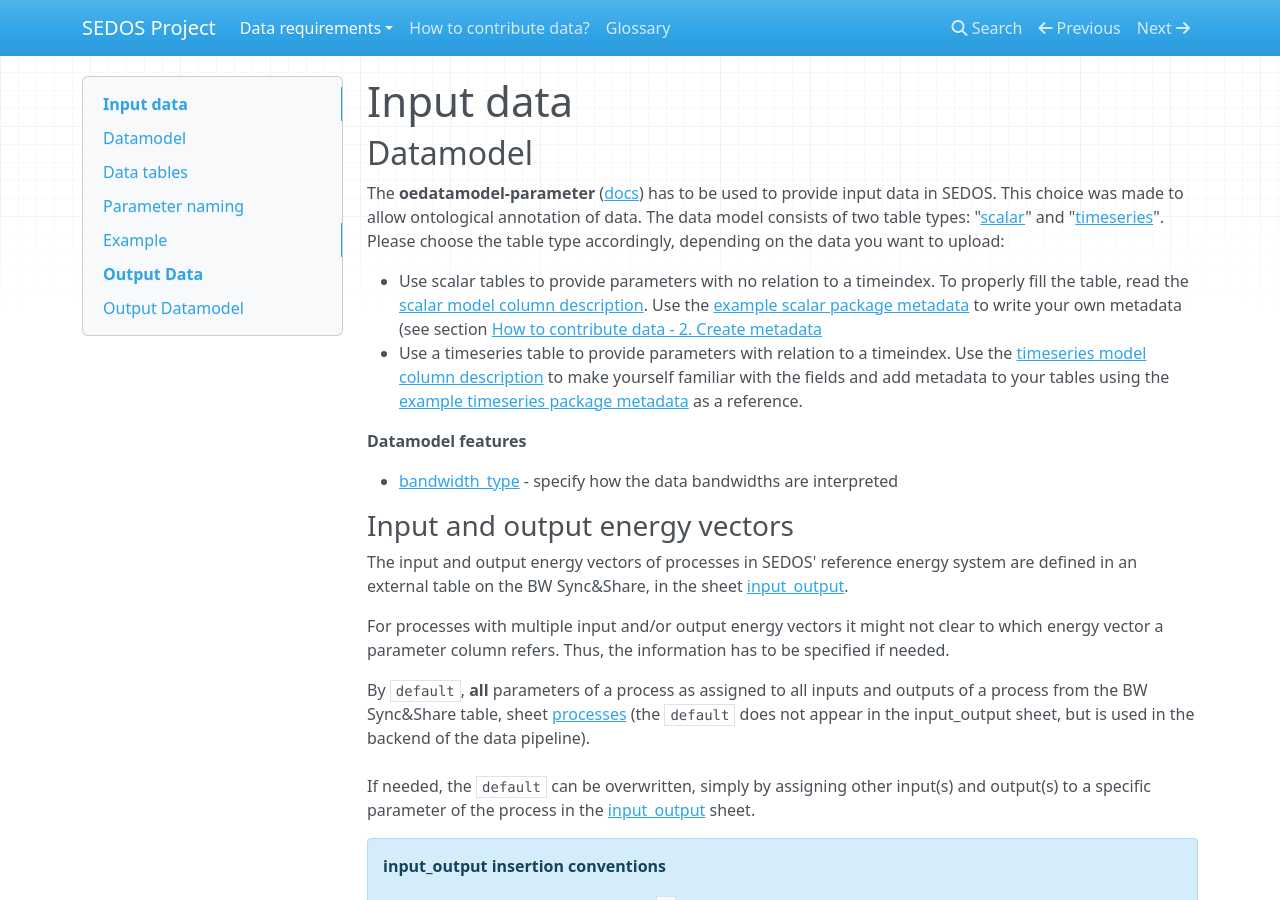
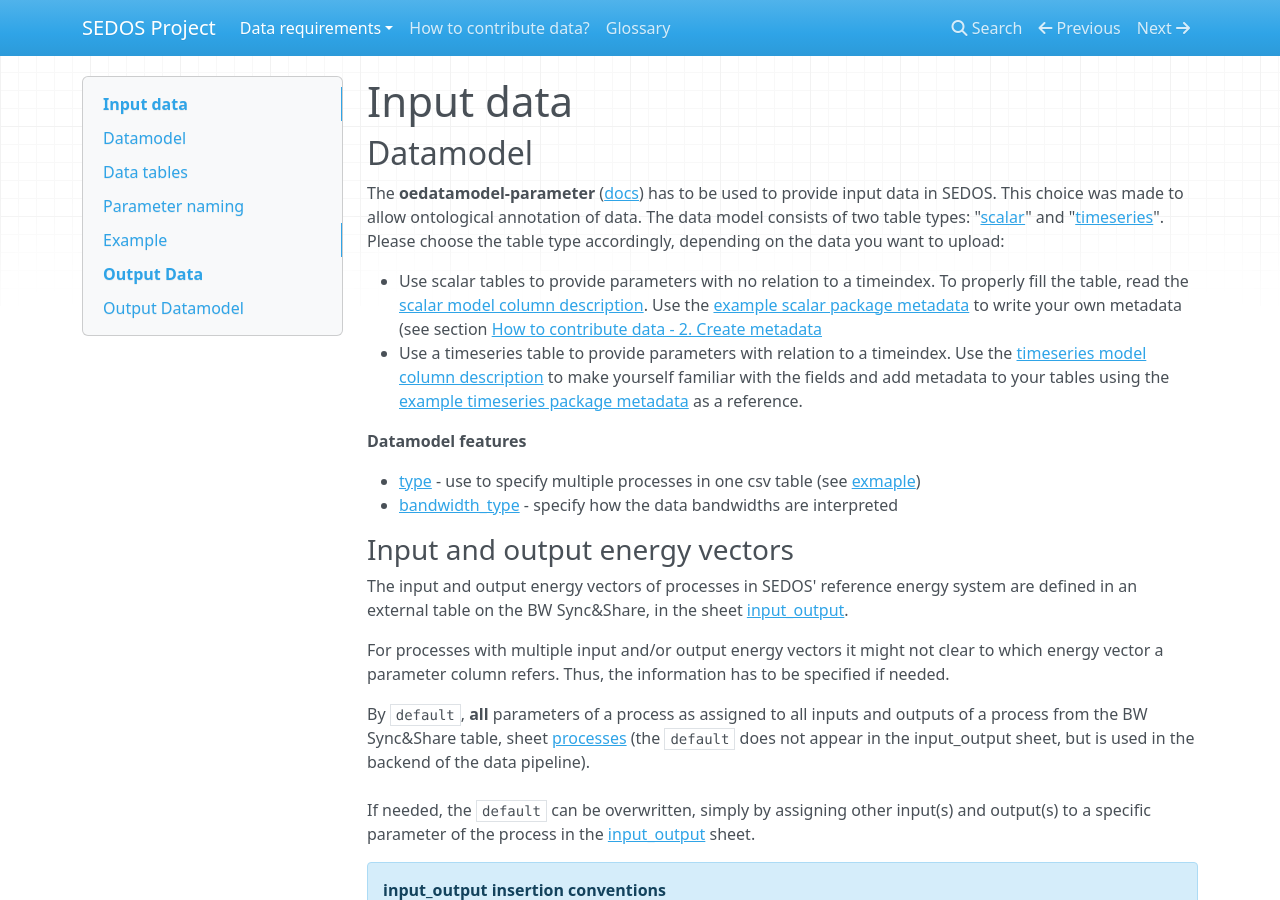
Before and after one commit to sedos-project/organization, an MkDocs documentation site: the page built from docs/data_requirements/input_data.md, in a window 1280 px wide and 900 px high. Built offline with MkDocs 1.6.1, drawn with Linux system fonts in a browser that asks for light colours; nearby versions of some CDN libraries.

Commit message:
Add type description

```diff
--- a/docs/data_requirements/input_data.md
+++ b/docs/data_requirements/input_data.md
@@ -18,6 +18,7 @@ model consists of two table types: "[scalar](https://github.com/sedos-project/oe
 
 **Datamodel features**
 
+- [type]() - use to specify multiple processes in one csv table (see [exmaple]())
 - [bandwidth_type](https://github.com/sedos-project/oedatamodel#bandwidth-types-and-cell-methods) - specify how the
   data bandwidths are interpreted
 
```
